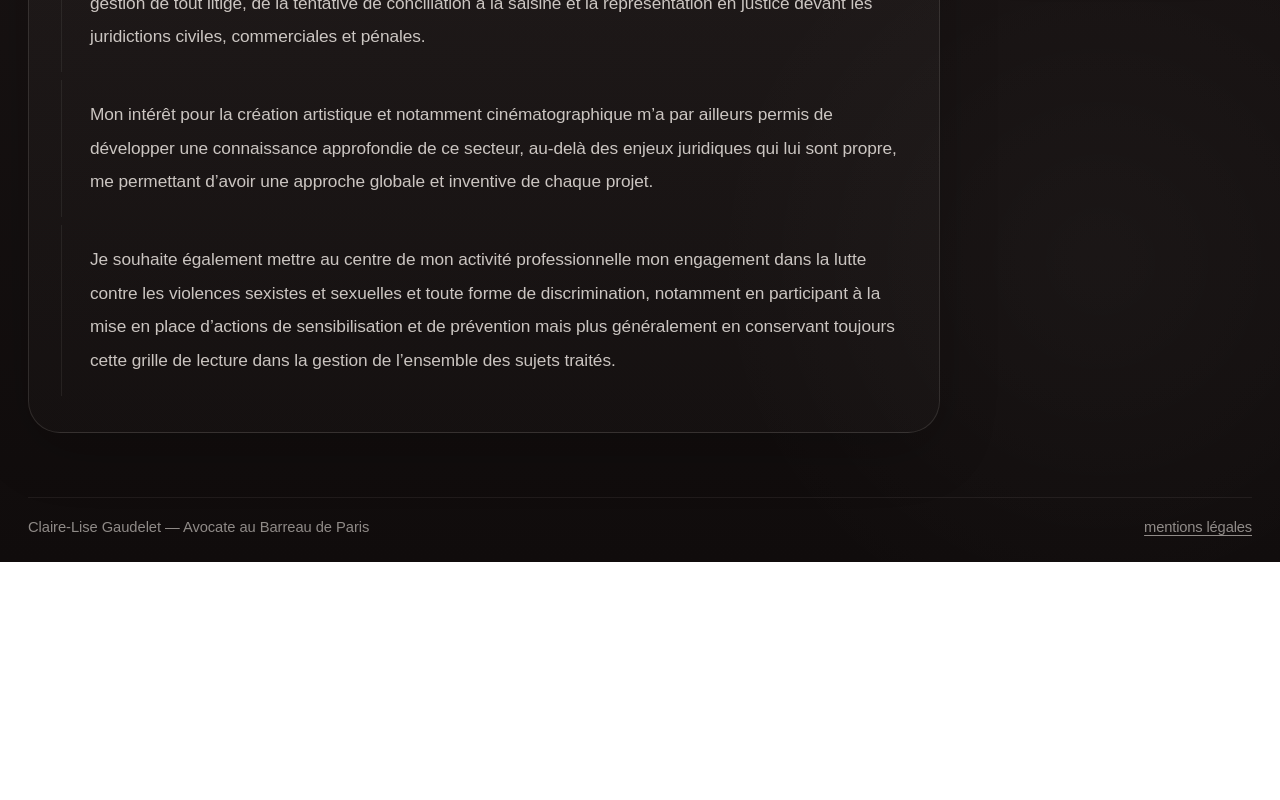
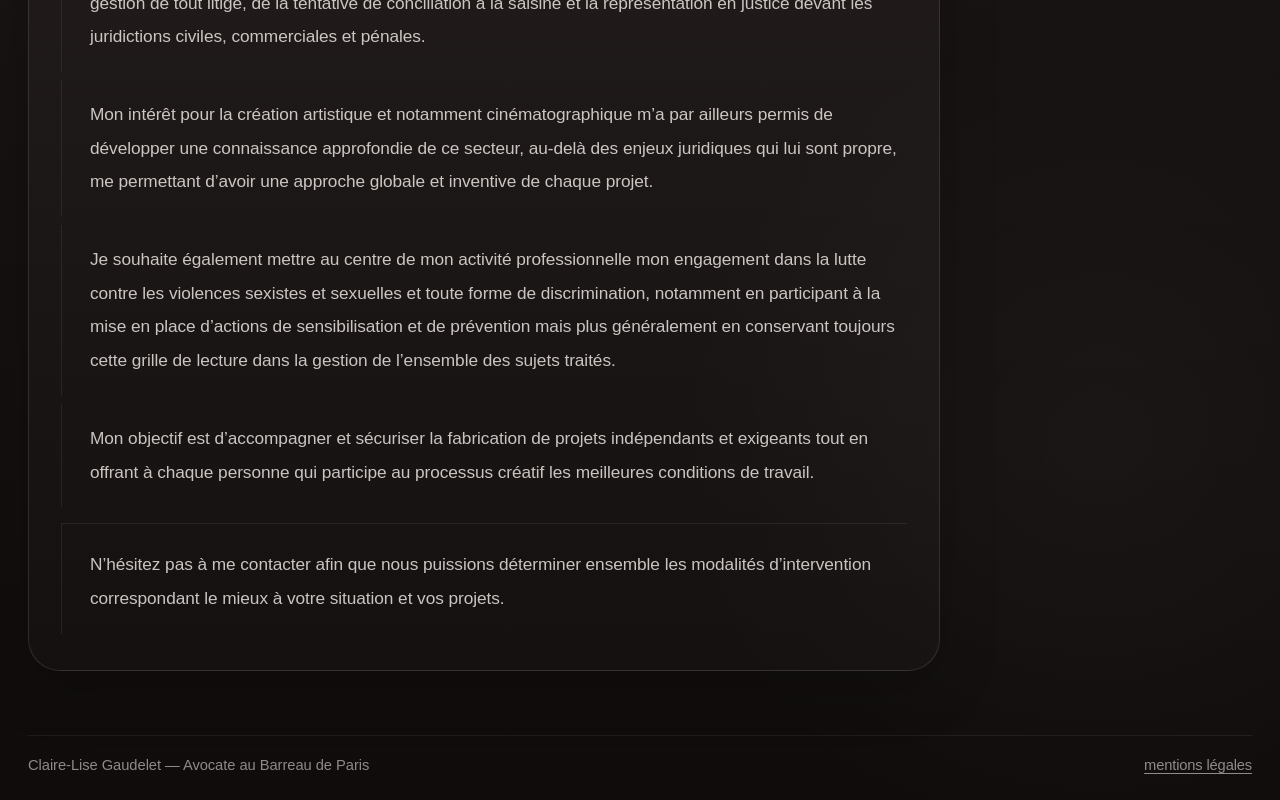
Before and after one commit to ludovicbeot/site-claire-lise, a Next.js app: page / in a window 1280 px wide. Shown: the part 808-1608 px from the top of the page. Before the commit the page ends 1370 px from the top, so only its background shows below. Built offline with nearby package versions, Linux system fonts and the light colour scheme; a web font is replaced by a local one.

Commit message:
Update page.js

```diff
--- a/app/page.js
+++ b/app/page.js
@@ -28,6 +28,14 @@ export default function Home() {
             <p className="presentation-row">
               Je souhaite également mettre au centre de mon activité professionnelle mon engagement dans la lutte contre les violences sexistes et sexuelles et toute forme de discrimination, notamment en participant à la mise en place d’actions de sensibilisation et de prévention mais plus généralement en conservant toujours cette grille de lecture dans la gestion de l’ensemble des sujets traités.
             </p>
+
+            <p className="presentation-row">
+              Mon objectif est d’accompagner et sécuriser la fabrication de projets indépendants et exigeants tout en offrant à chaque personne qui participe au processus créatif les meilleures conditions de travail.
+            </p>
+
+            <p className="presentation-row presentation-row--closing">
+              N’hésitez pas à me contacter afin que nous puissions déterminer ensemble les modalités d’intervention correspondant le mieux à votre situation et vos projets.
+            </p>
           </div>
         </div>
 
```
